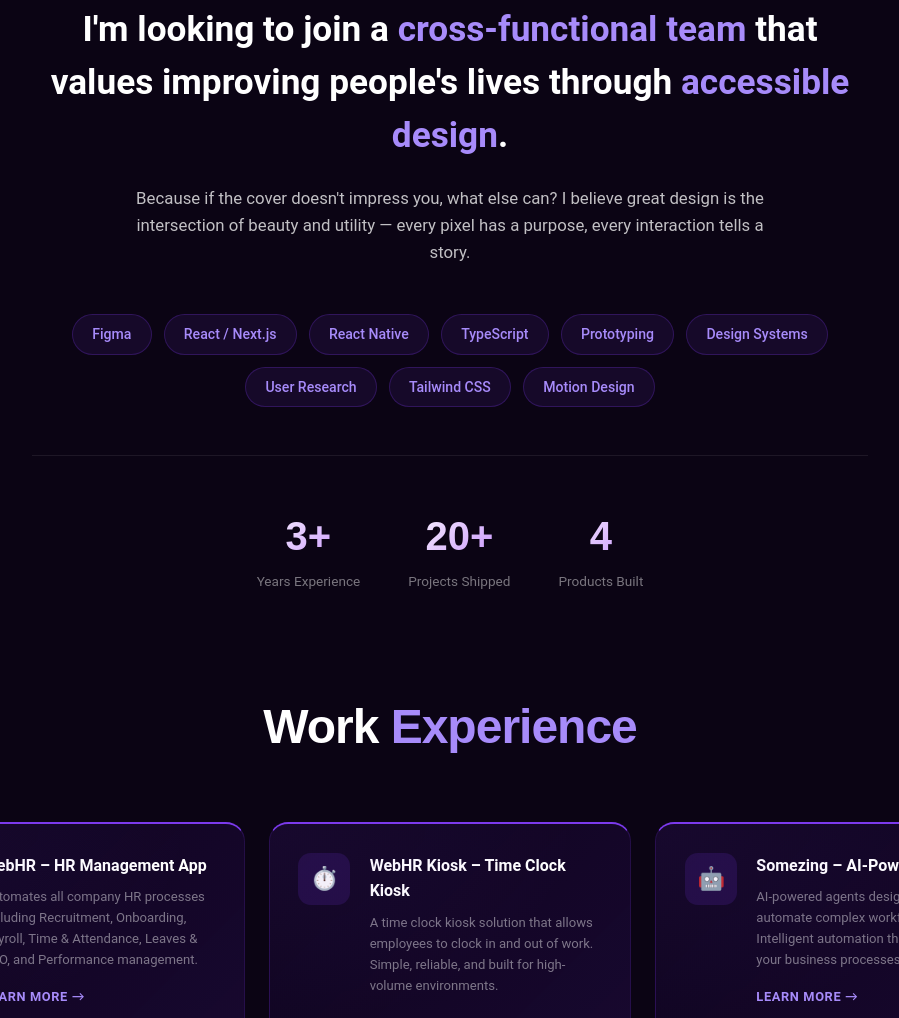
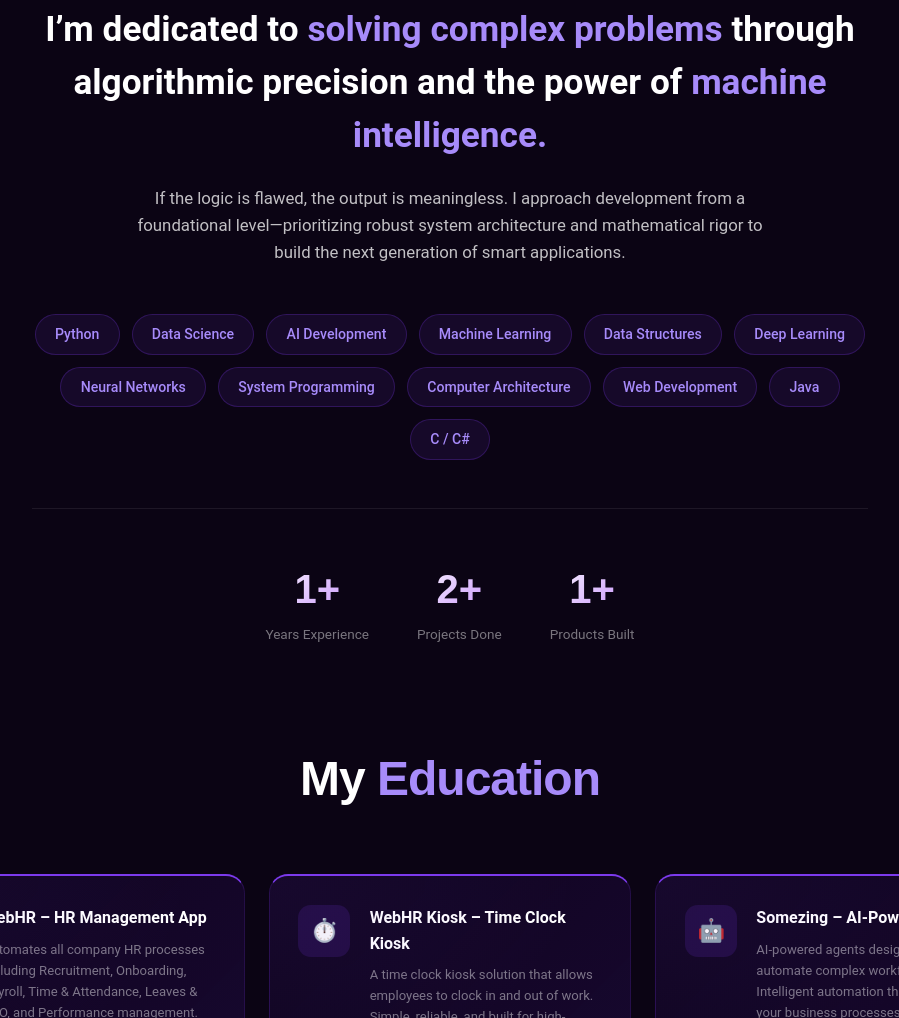
Before and after one commit to ThilokaAbeysekara/portfolio, a plain HTML site: page index.html in a window 1280 px wide. Shown: the part 941-1959 px from the top of the page, without its empty margins (190-1089 px from the left). Drawn offline with Linux system fonts and the light colour scheme.

Commit message:
Update index.html

```diff
--- a/index.html
+++ b/index.html
@@ -3,7 +3,7 @@
 <head>
   <meta charset="UTF-8" />
   <meta name="viewport" content="width=device-width, initial-scale=1.0" />
-  <title>Ibrahim Memon – Designer & Engineer</title>
+  <title>Thiloka Abeysekara – Designer & Developer</title>
  <!--<link href="https://fonts.googleapis.com/css2?family=Poppins:wght@300;400;500;600;700;800&family=Syne:wght@700;800&display=swap" rel="stylesheet" />-->
   <link rel="stylesheet" href="style.css">
 </head>
@@ -86,35 +86,38 @@
     <div class="about-inner reveal">
       <span class="section-eyebrow">About Me</span>
       <p class="about-lead">
-        I'm looking to join a <span class="accent">cross-functional team</span> that values improving people's lives through <span class="accent">accessible design</span>.
+        I’m dedicated to <span class="accent">solving complex problems</span> through algorithmic precision and the power of <span class="accent">machine intelligence.</span>
       </p>
       <p class="about-body">
-        Because if the cover doesn't impress you, what else can? I believe great design is the intersection of beauty and utility — every pixel has a purpose, every interaction tells a story.
+        If the logic is flawed, the output is meaningless. I approach development from a foundational level—prioritizing robust system architecture and mathematical rigor to build the next generation of smart applications.
       </p>
 
       <div class="skills-grid">
-        <div class="skill-chip">Figma</div>
-        <div class="skill-chip">React / Next.js</div>
-        <div class="skill-chip">React Native</div>
-        <div class="skill-chip">TypeScript</div>
-        <div class="skill-chip">Prototyping</div>
-        <div class="skill-chip">Design Systems</div>
-        <div class="skill-chip">User Research</div>
-        <div class="skill-chip">Tailwind CSS</div>
-        <div class="skill-chip">Motion Design</div>
+        <div class="skill-chip">Python</div>
+        <div class="skill-chip">Data Science</div>
+        <div class="skill-chip">AI Development</div>
+        <div class="skill-chip">Machine Learning</div>
+        <div class="skill-chip">Data Structures</div>
+        <div class="skill-chip">Deep Learning</div>
+        <div class="skill-chip">Neural Networks</div>
+        <div class="skill-chip">System Programming</div>
+        <div class="skill-chip">Computer Architecture</div>
+        <div class="skill-chip">Web Development</div>
+        <div class="skill-chip">Java</div>
+        <div class="skill-chip">C / C#</div>
       </div>
 
       <div class="stats-row">
         <div class="stat-item">
-          <div class="stat-num">3+</div>
+          <div class="stat-num">1+</div>
           <div class="stat-label">Years Experience</div>
         </div>
         <div class="stat-item">
-          <div class="stat-num">20+</div>
-          <div class="stat-label">Projects Shipped</div>
+          <div class="stat-num">2+</div>
+          <div class="stat-label">Projects Done</div>
         </div>
         <div class="stat-item">
-          <div class="stat-num">4</div>
+          <div class="stat-num">1+</div>
           <div class="stat-label">Products Built</div>
         </div>
       </div>
@@ -125,7 +128,7 @@
 <!-- ── EDUCATION ── -->
 <section id="education">
   <div class="container">
-    <h2 class="section-title reveal">Work <span style="color:var(--purple-light)">Experience</span></h2>
+    <h2 class="section-title reveal">My <span style="color:var(--purple-light)">Education</span></h2>
     <div class="exp-grid">
       <div class="exp-card reveal">
         <div class="exp-icon">🏢</div>
```
